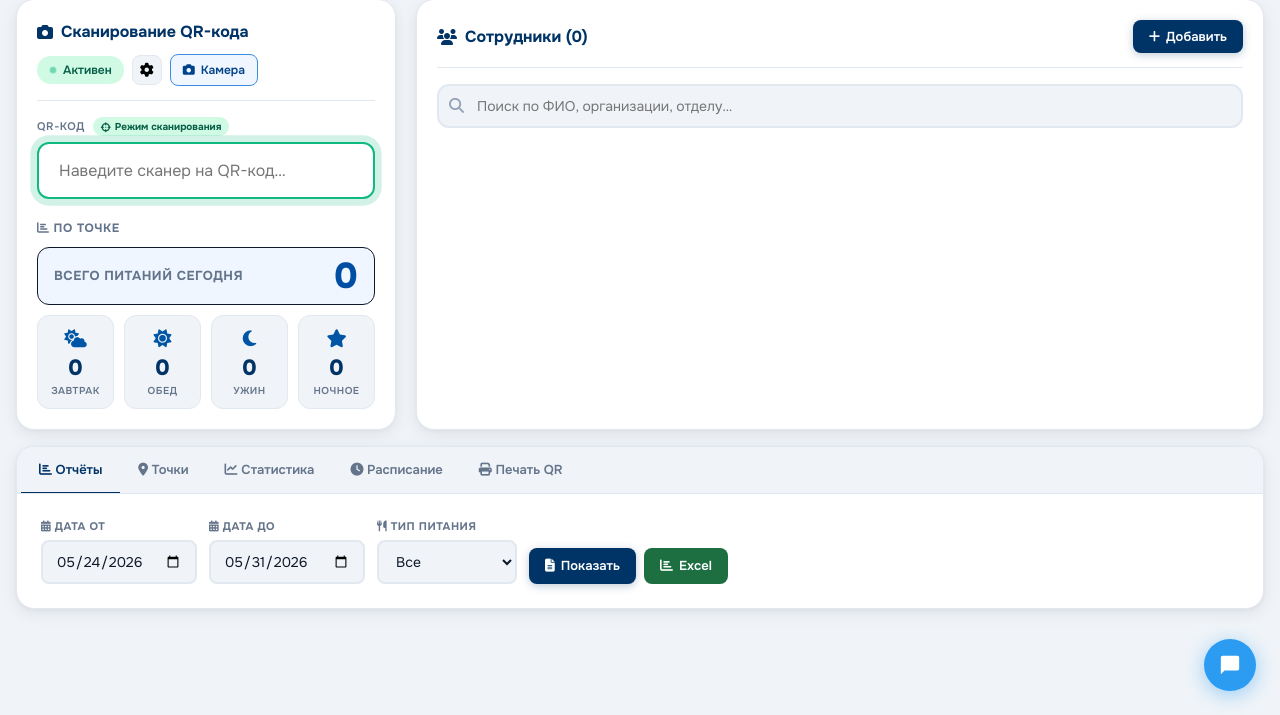
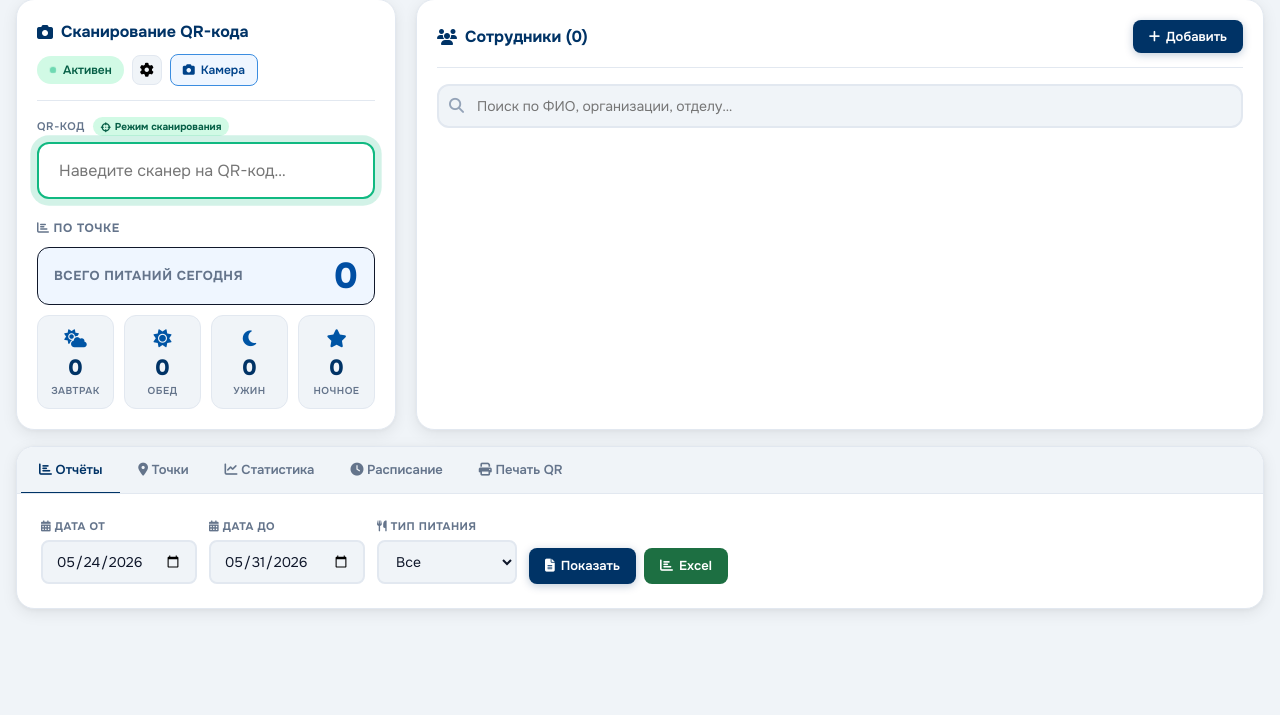
Before and after one commit to eugeny32/severfoods, a PHP site: page / in a window 1280 px wide. Shown: the part 85-800 px from the top of the page. Run offline with PHP 8.4, Linux system fonts and the light colour scheme; the visitor is signed in with stand-in values (Sample User, id 1); data that the repository does not hold is empty; some libraries are stand-ins or nearby versions.

Commit message:
Remove messenger widget integration — messenger is now standalone app

```diff
--- a/assets/js/messenger_widget.js
+++ /dev/null
@@ -1,253 +0,0 @@
-'use strict';
-/**
- * NTRIP Messenger Widget — встраивается на страницы ntrip.host.
- * Показывает кнопку с счётчиком непрочитанных, dropdown с чатами,
- * ссылку для открытия мессенджера.
- *
- * Подключается в конце <body>:
- *   <script src="assets/js/messenger_widget.js"></script>
- */
-
-(function() {
-
-const MESSENGER_URL = window.MESSENGER_SERVER_URL || 'https://ntrip.host';
-const BADGE_API     = window.MESSENGER_API_URL    || 'https://ntrip.host/api/badge.php';
-const POLL_INTERVAL = 30000; // 30 s
-
-// Token stored by the QR-login flow in main site
-function getToken() {
-    return localStorage.getItem('sf_mobile_token') || sessionStorage.getItem('sf_mobile_token') || '';
-}
-function getAuthToken() {
-    return localStorage.getItem('sf_auth_token') || '';
-}
-
-// ── Build widget DOM ─────────────────────────────────────
-
-const style = document.createElement('style');
-style.textContent = `
-#ntripWidget{
-  position:fixed;bottom:24px;right:24px;z-index:9990;font-family:'Onest',system-ui,sans-serif;
-}
-#ntripWidgetBtn{
-  width:52px;height:52px;border-radius:50%;background:#2b9cf2;color:#fff;
-  border:none;cursor:pointer;box-shadow:0 4px 20px rgba(43,156,242,.45);
-  display:flex;align-items:center;justify-content:center;position:relative;
-  transition:transform .15s,box-shadow .15s;
-}
-#ntripWidgetBtn:hover{transform:scale(1.08);box-shadow:0 6px 28px rgba(43,156,242,.55)}
-#ntripWidgetBadge{
-  position:absolute;top:-4px;right:-4px;
-  background:#f87171;color:#fff;border-radius:10px;
-  font-size:10px;font-weight:800;padding:1px 5px;min-width:18px;
-  text-align:center;display:none;border:2px solid #fff;
-}
-#ntripWidgetPanel{
-  position:absolute;bottom:62px;right:0;width:300px;
-  background:#17212b;border:1px solid rgba(255,255,255,.08);
-  border-radius:18px;box-shadow:0 12px 40px rgba(0,0,0,.6);
-  overflow:hidden;display:none;
-  animation:ntripSlideUp .18s ease;
-}
-@keyframes ntripSlideUp{from{opacity:0;transform:translateY(12px)}to{opacity:1;transform:translateY(0)}}
-#ntripWidgetPanel.open{display:block}
-.nw-header{
-  background:#232e3c;padding:12px 16px;display:flex;align-items:center;gap:10px;
-  border-bottom:1px solid rgba(255,255,255,.07);
-}
-.nw-header-icon{width:32px;height:32px;border-radius:50%;background:#2b9cf2;
-  display:flex;align-items:center;justify-content:center;flex-shrink:0}
-.nw-header-title{font-size:14px;font-weight:700;color:#e8eaed;flex:1}
-.nw-header-sub{font-size:11px;color:rgba(232,234,237,.5)}
-.nw-rooms{max-height:240px;overflow-y:auto}
-.nw-room{
-  padding:10px 16px;display:flex;align-items:center;gap:10px;
-  cursor:pointer;border-bottom:1px solid rgba(255,255,255,.04);
-  transition:background .1s;text-decoration:none;
-}
-.nw-room:hover{background:rgba(255,255,255,.05)}
-.nw-room-av{
-  width:36px;height:36px;border-radius:50%;background:#2b9cf2;
-  display:flex;align-items:center;justify-content:center;
-  font-size:14px;font-weight:700;color:#fff;flex-shrink:0;
-}
-.nw-room-info{flex:1;overflow:hidden}
-.nw-room-name{font-size:13px;font-weight:600;color:#e8eaed;white-space:nowrap;overflow:hidden;text-overflow:ellipsis}
-.nw-room-last{font-size:11px;color:rgba(232,234,237,.45);white-space:nowrap;overflow:hidden;text-overflow:ellipsis}
-.nw-badge{background:#2b9cf2;color:#fff;border-radius:10px;font-size:10px;font-weight:800;padding:1px 5px;min-width:16px;text-align:center;flex-shrink:0}
-.nw-empty{padding:24px 16px;text-align:center;font-size:13px;color:rgba(232,234,237,.4)}
-.nw-footer{
-  padding:12px 16px;border-top:1px solid rgba(255,255,255,.07);
-  display:flex;gap:8px;
-}
-.nw-open-btn{
-  flex:1;background:#2b9cf2;color:#fff;border:none;border-radius:10px;
-  font-size:13px;font-weight:700;font-family:inherit;padding:9px 12px;
-  cursor:pointer;text-align:center;text-decoration:none;
-  display:flex;align-items:center;justify-content:center;gap:6px;
-  transition:opacity .15s;
-}
-.nw-open-btn:hover{opacity:.88}
-.nw-dl-btn{
-  background:#232e3c;color:rgba(232,234,237,.7);border:1px solid rgba(255,255,255,.07);
-  border-radius:10px;font-size:12px;font-family:inherit;padding:9px 10px;
-  cursor:pointer;text-decoration:none;display:flex;align-items:center;
-  transition:background .15s;
-}
-.nw-dl-btn:hover{background:#2b3a4a;color:#e8eaed}
-.nw-loader{padding:20px;text-align:center;color:rgba(232,234,237,.4);font-size:12px}
-`;
-document.head.appendChild(style);
-
-const wrap = document.createElement('div');
-wrap.id = 'ntripWidget';
-wrap.innerHTML = `
-<div id="ntripWidgetPanel">
-  <div class="nw-header">
-    <div class="nw-header-icon">
-      <svg viewBox="0 0 24 24" fill="#fff" width="16" height="16"><path d="M20 2H4c-1.1 0-2 .9-2 2v18l4-4h14c1.1 0 2-.9 2-2V4c0-1.1-.9-2-2-2z"/></svg>
-    </div>
-    <div>
-      <div class="nw-header-title">NTRIP Messenger</div>
-      <div class="nw-header-sub" id="nwStatusLine">Загрузка…</div>
-    </div>
-  </div>
-  <div class="nw-rooms" id="nwRoomList"><div class="nw-loader">Загрузка чатов…</div></div>
-  <div class="nw-footer">
-    <a class="nw-open-btn" id="nwOpenBtn" href="${MESSENGER_URL}" target="_blank">
-      <svg viewBox="0 0 24 24" fill="currentColor" width="14" height="14"><path d="M20 2H4c-1.1 0-2 .9-2 2v18l4-4h14c1.1 0 2-.9 2-2V4c0-1.1-.9-2-2-2z"/></svg>
-      Открыть мессенджер
-    </a>
-    <a class="nw-dl-btn" href="${MESSENGER_URL}?download=apk" target="_blank" title="Скачать приложение">
-      <svg viewBox="0 0 24 24" fill="currentColor" width="14" height="14"><path d="M19 9h-4V3H9v6H5l7 7 7-7zM5 18v2h14v-2H5z"/></svg>
-    </a>
-  </div>
-</div>
-<button id="ntripWidgetBtn" title="NTRIP Messenger">
-  <svg viewBox="0 0 24 24" fill="currentColor" width="22" height="22"><path d="M20 2H4c-1.1 0-2 .9-2 2v18l4-4h14c1.1 0 2-.9 2-2V4c0-1.1-.9-2-2-2z"/></svg>
-  <span id="ntripWidgetBadge">0</span>
-</button>
-`;
-document.body.appendChild(wrap);
-
-const panel  = document.getElementById('ntripWidgetPanel');
-const btn    = document.getElementById('ntripWidgetBtn');
-const badge  = document.getElementById('ntripWidgetBadge');
-const status = document.getElementById('nwStatusLine');
-const roomList = document.getElementById('nwRoomList');
-
-let panelOpen = false;
-let lastUnread = 0;
-let pollTimer = null;
-
-// ── Toggle panel ─────────────────────────────────────────
-
-btn.addEventListener('click', function(e) {
-    e.stopPropagation();
-    panelOpen = !panelOpen;
-    panel.classList.toggle('open', panelOpen);
-    if (panelOpen) fetchBadge();
-});
-
-document.addEventListener('click', function(e) {
-    if (panelOpen && !wrap.contains(e.target)) {
-        panelOpen = false;
-        panel.classList.remove('open');
-    }
-});
-
-// ── Fetch badge data ─────────────────────────────────────
-
-function fetchBadge() {
-    const tok = getAuthToken() || getToken();
-    if (!tok) {
-        renderNoAuth();
-        return;
-    }
-    const headers = {};
-    if (getAuthToken()) headers['X-Auth-Token'] = getAuthToken();
-    else headers['X-Mobile-Token'] = getToken();
-
-    fetch(BADGE_API + '?action=unread', { headers })
-        .then(r => r.ok ? r.json() : Promise.reject(r.status))
-        .then(data => {
-            updateBadge(data.unread || 0);
-            renderRooms(data.rooms || []);
-            status.textContent = data.unread
-                ? `${data.unread} непрочитанных`
-                : 'Нет новых сообщений';
-        })
-        .catch(() => { status.textContent = 'Нет соединения'; });
-}
-
-function updateBadge(n) {
-    lastUnread = n;
-    badge.textContent = n > 99 ? '99+' : n;
-    badge.style.display = n > 0 ? '' : 'none';
-    // Browser tab badge (if supported)
-    if ('setAppBadge' in navigator) navigator.setAppBadge(n).catch(()=>{});
-}
-
-function renderNoAuth() {
-    roomList.innerHTML = `<div class="nw-empty">
-        <div style="margin-bottom:10px">Войдите, чтобы видеть чаты</div>
-        <a href="${MESSENGER_URL}" target="_blank" style="color:#2b9cf2;font-size:13px">Открыть мессенджер →</a>
-    </div>`;
-    status.textContent = 'Не авторизован';
-}
-
-const AVATAR_COLORS = ['#1abc9c','#2ecc71','#3498db','#9b59b6','#e74c3c','#e67e22','#2b9cf2','#e91e63'];
-function roomColor(id) { return AVATAR_COLORS[id % AVATAR_COLORS.length]; }
-
-function renderRooms(rooms) {
-    if (!rooms.length) {
-        roomList.innerHTML = '<div class="nw-empty">Нет активных чатов</div>';
-        return;
-    }
-    roomList.innerHTML = rooms.map(r => {
-        const initial = (r.name || '?')[0].toUpperCase();
-        const color   = roomColor(r.id);
-        const badge_  = r.unread > 0 ? `<span class="nw-badge">${r.unread}</span>` : '';
-        return `<a class="nw-room" href="${MESSENGER_URL}" target="_blank">
-            <div class="nw-room-av" style="background:${color}">${initial}</div>
-            <div class="nw-room-info">
-              <div class="nw-room-name">${esc(r.name)}</div>
-              <div class="nw-room-last">${esc(r.last_msg || '—')}</div>
-            </div>
-            ${badge_}
-        </a>`;
-    }).join('');
-}
-
-function esc(s) {
-    return String(s).replace(/&/g,'&amp;').replace(/</g,'&lt;').replace(/>/g,'&gt;').replace(/"/g,'&quot;');
-}
-
-// ── Polling ──────────────────────────────────────────────
-
-function startPolling() {
-    fetchBadge(); // immediate
-    pollTimer = setInterval(fetchBadge, POLL_INTERVAL);
-}
-
-// Notify user when new messages arrive (tab in background)
-let prevUnread = 0;
-setInterval(function() {
-    if (lastUnread > prevUnread && document.hidden) {
-        if ('Notification' in window && Notification.permission === 'granted') {
-            new Notification('NTRIP Messenger', {
-                body: `${lastUnread} непрочитанных сообщений`,
-                icon: MESSENGER_URL + '/favicon.ico',
-                tag: 'ntrip-badge',
-                silent: false,
-            });
-        }
-    }
-    prevUnread = lastUnread;
-}, POLL_INTERVAL);
-
-// ── Start ────────────────────────────────────────────────
-
-startPolling();
-
-})();
--- a/index.php
+++ b/index.php
@@ -865,11 +865,5 @@ function deleteChatUser(id, name) {
 </script>
 <script src="assets/js/qr-input.js"></script>
 <script src="assets/js/app.js?v=2"></script>
-<script>
-// NTRIP Messenger widget config
-window.MESSENGER_SERVER_URL = 'https://ntrip.host';
-window.MESSENGER_API_URL    = 'https://ntrip.host/api/badge.php';
-</script>
-<script src="assets/js/messenger_widget.js" defer></script>
 </body>
 </html>
```
